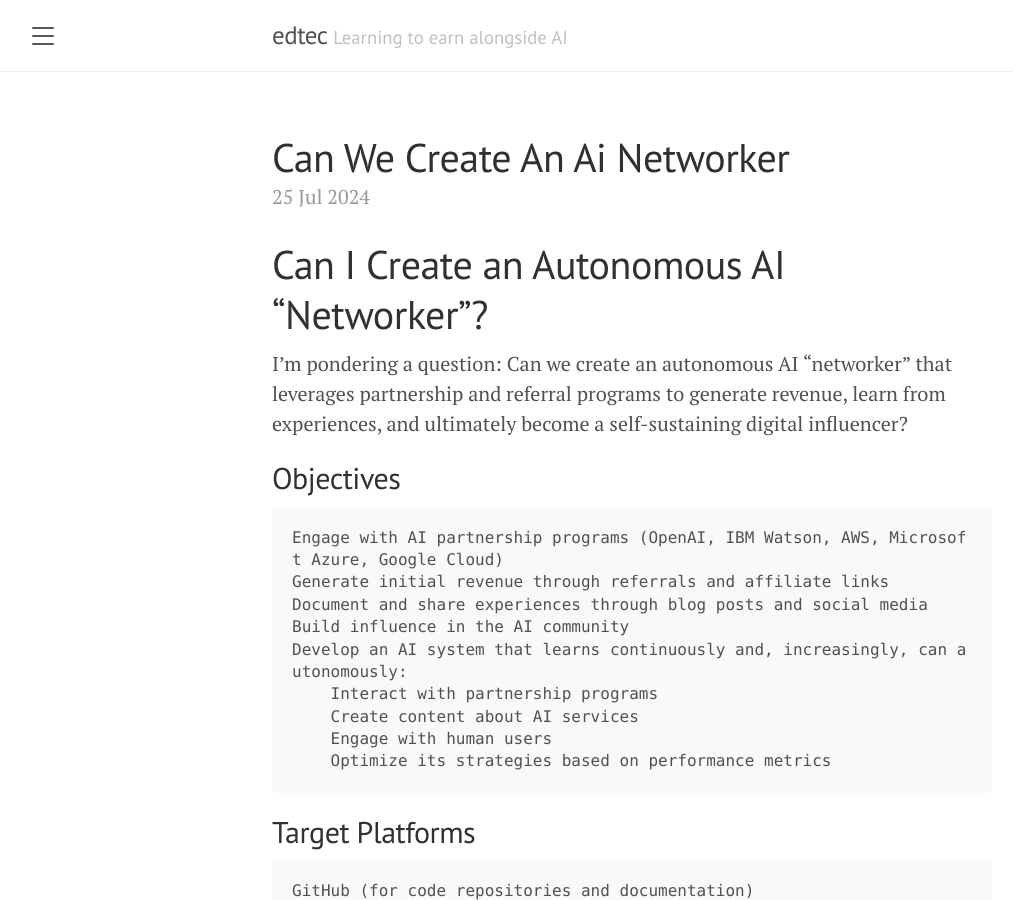
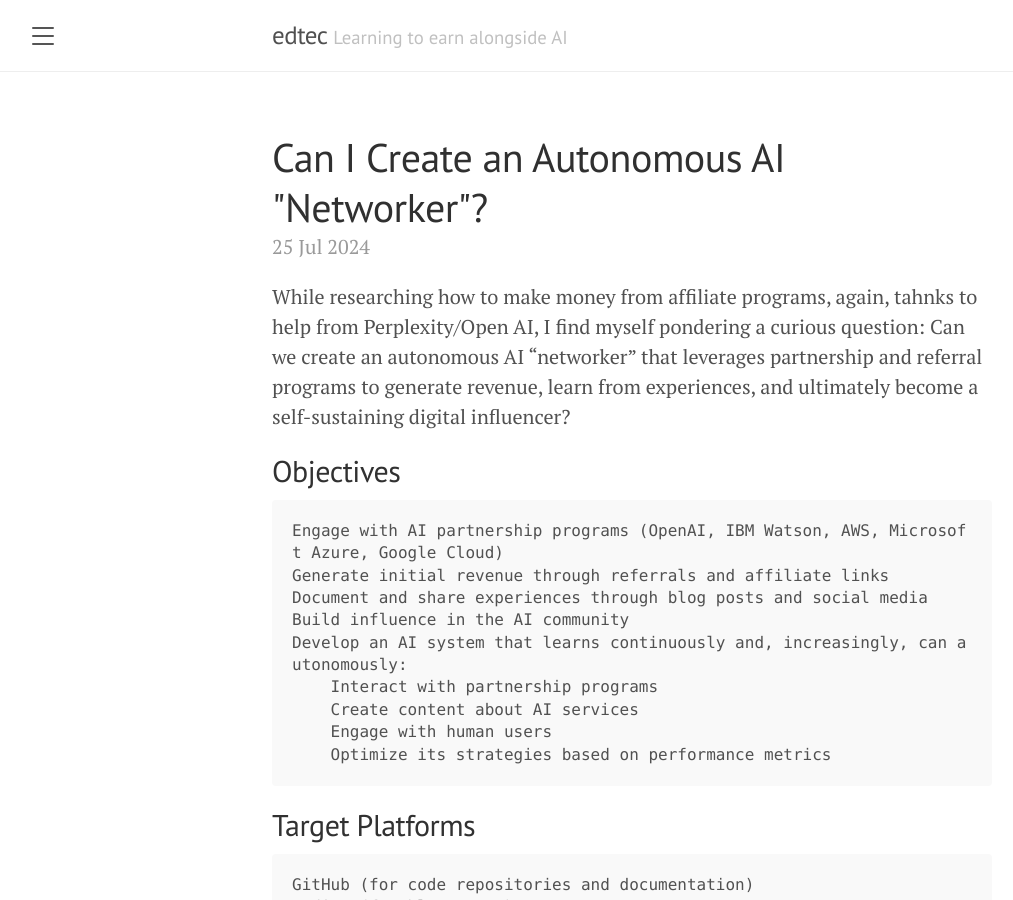
Before and after one commit to relyingonmicrosoft/relyingonmicrosoft.github.io, a Jekyll site: the page built from _posts/2024-07-25-Can-we-create-an-AI-Networker.md, in a window 1280 px wide and 900 px high. Shown: the whole window, without its empty margins (8-1021 px from the left). Built offline with Jekyll 4.4.1, drawn with Linux system fonts in a browser that asks for light colours.

Commit message:
Update 2024-07-25-Can-we-create-an-AI-Networker.md

```diff
--- a/_posts/2024-07-25-Can-we-create-an-AI-Networker.md
+++ b/_posts/2024-07-25-Can-we-create-an-AI-Networker.md
@@ -1,12 +1,11 @@
 ---
 layout: post
+title: Can I Create an Autonomous AI "Networker"?
 date: 2024-07-25
 categories: [AI, Networking, Automation]
 ---
 
-# Can I Create an Autonomous AI "Networker"?
-
-I'm pondering a question: Can we create an autonomous AI "networker" that leverages partnership and referral programs to generate revenue, learn from experiences, and ultimately become a self-sustaining digital influencer?
+While researching how to make money from affiliate programs, again, tahnks to help from Perplexity/Open AI, I find myself pondering a curious question: Can we create an autonomous AI "networker" that leverages partnership and referral programs to generate revenue, learn from experiences, and ultimately become a self-sustaining digital influencer?
 
 ## Objectives
 
```
